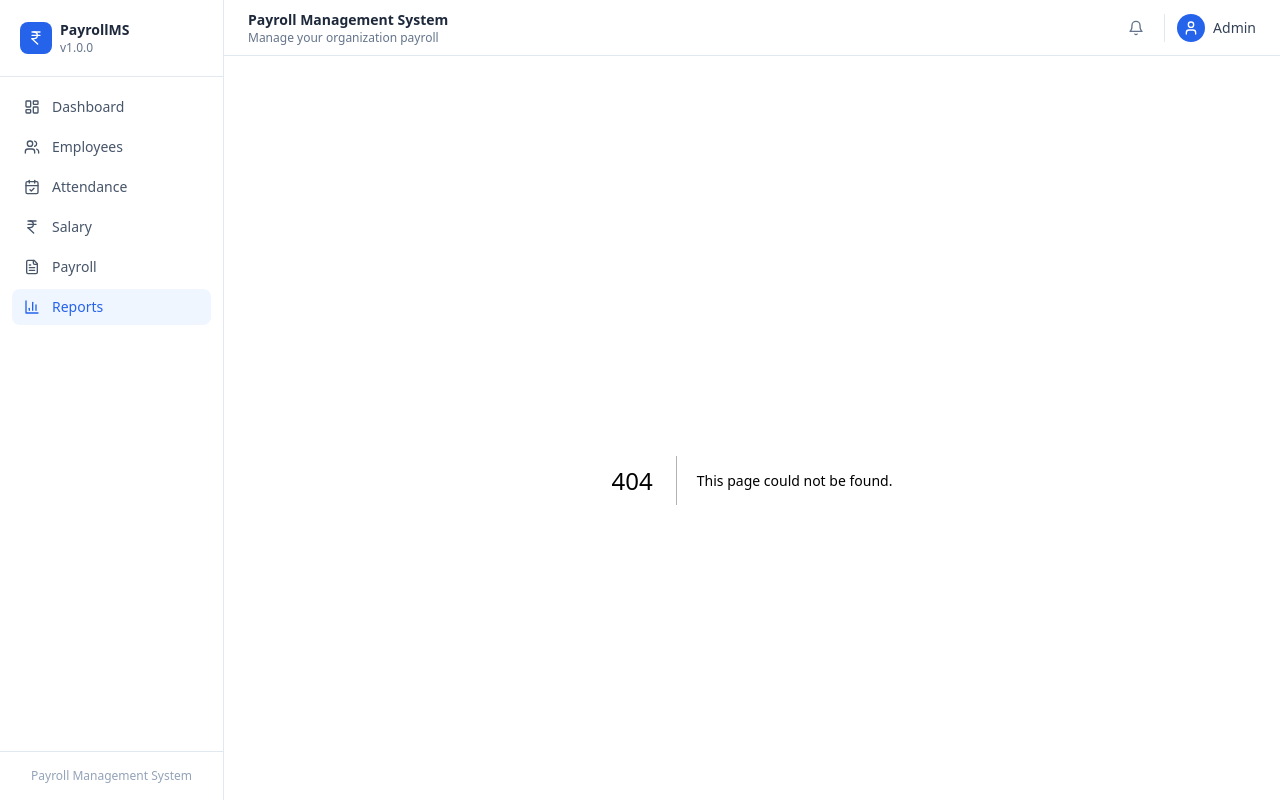
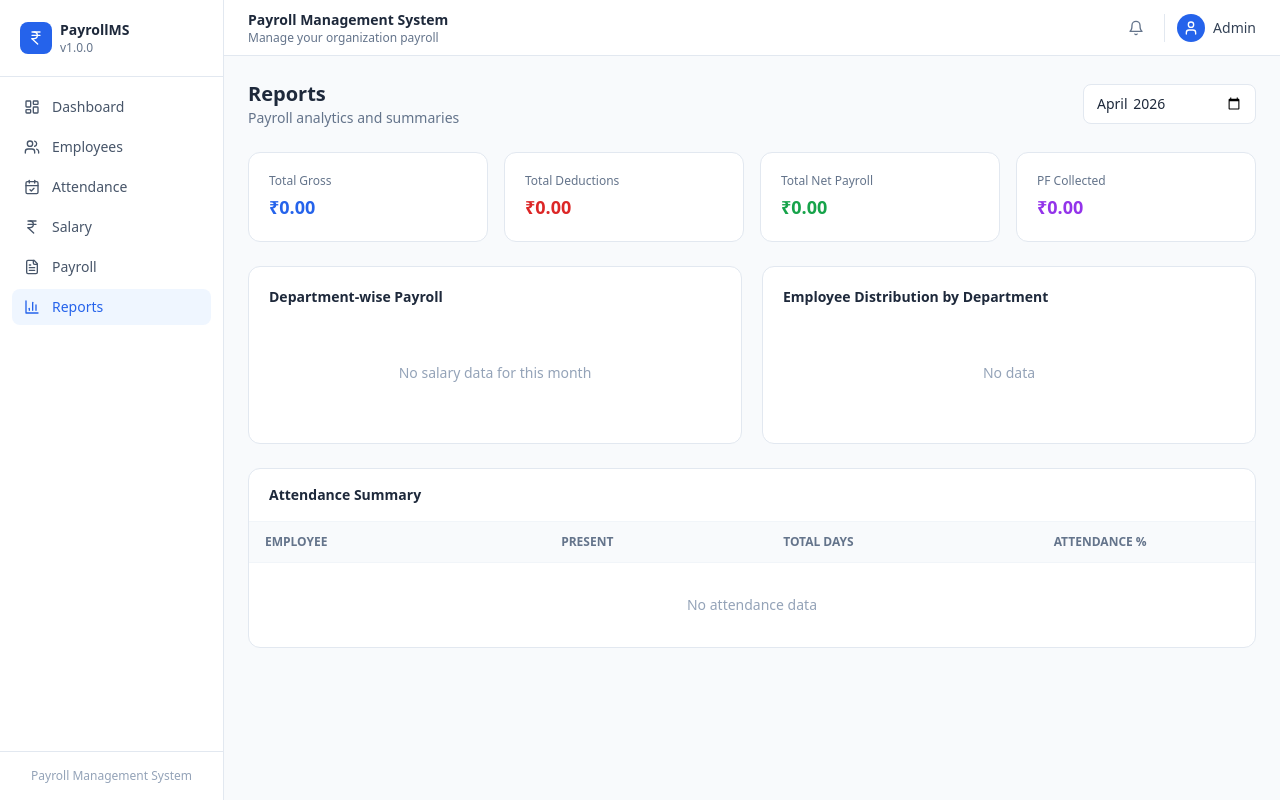
Before and after one commit to sohamukute/payroll-system, a Next.js app in the folder frontend/: page /reports in a window 1280 px wide. Before the commit this address had no page. Built offline with nearby package versions, Linux system fonts and the light colour scheme.

Commit message:
added reports page

```diff
--- /dev/null
+++ b/frontend/app/reports/page.tsx
@@ -0,0 +1,148 @@
+'use client';
+import { useEffect, useState } from 'react';
+import { getEmployees, getSalariesForMonth, getAttendanceForMonth } from '@/lib/store';
+import { Salary, Employee } from '@/lib/types';
+import { formatCurrency, getCurrentMonth } from '@/lib/utils';
+import {
+  BarChart, Bar, XAxis, YAxis, Tooltip, ResponsiveContainer,
+  PieChart, Pie, Cell, Legend
+} from 'recharts';
+
+const COLORS = ['#2563eb', '#16a34a', '#ea580c', '#7c3aed', '#0891b2', '#be185d'];
+
+export default function ReportsPage() {
+  const [month, setMonth] = useState(getCurrentMonth());
+  const [employees, setEmployees] = useState<Employee[]>([]);
+  const [salaries, setSalaries] = useState<Salary[]>([]);
+
+  useEffect(() => {
+    setEmployees(getEmployees());
+    setSalaries(getSalariesForMonth(month));
+  }, [month]);
+
+  const deptSalary: Record<string, number> = {};
+  const deptCount: Record<string, number> = {};
+
+  for (const emp of employees) {
+    const sal = salaries.find(s => s.employeeId === emp.id);
+    if (!deptSalary[emp.department]) { deptSalary[emp.department] = 0; deptCount[emp.department] = 0; }
+    if (sal) deptSalary[emp.department] += sal.netSalary;
+    deptCount[emp.department] = (deptCount[emp.department] ?? 0) + 1;
+  }
+
+  const deptBarData = Object.entries(deptSalary).map(([dept, total]) => ({
+    dept, total: Math.round(total),
+  }));
+
+  const deptPieData = Object.entries(deptCount).map(([name, value]) => ({ name, value }));
+
+  const totalGross = salaries.reduce((s, x) => s + x.totalEarnings, 0);
+  const totalDeductions = salaries.reduce((s, x) => s + x.totalDeductions, 0);
+  const totalNet = salaries.reduce((s, x) => s + x.netSalary, 0);
+  const totalPF = salaries.reduce((s, x) => s + x.providentFund, 0);
+  const totalTax = salaries.reduce((s, x) => s + x.incomeTax, 0);
+
+  const attStats = employees.slice(0, 5).map(emp => {
+    const att = getAttendanceForMonth(emp.id, month);
+    const present = att.filter(a => a.status === 'PRESENT').length;
+    const total = att.length;
+    return { name: emp.firstName, present, total, pct: total ? Math.round((present / total) * 100) : 0 };
+  });
+
+  return (
+    <div className="space-y-6">
+      <div className="flex items-center justify-between">
+        <div>
+          <h2 className="text-xl font-bold text-slate-800">Reports</h2>
+          <p className="text-sm text-slate-500">Payroll analytics and summaries</p>
+        </div>
+        <input type="month" value={month} onChange={e => setMonth(e.target.value)}
+          className="px-3 py-2 text-sm border border-slate-200 rounded-lg focus:outline-none focus:ring-2 focus:ring-blue-500" />
+      </div>
+
+      <div className="grid grid-cols-2 lg:grid-cols-4 gap-4">
+        {[
+          ['Total Gross', totalGross, 'text-blue-600'],
+          ['Total Deductions', totalDeductions, 'text-red-600'],
+          ['Total Net Payroll', totalNet, 'text-green-600'],
+          ['PF Collected', totalPF, 'text-purple-600'],
+        ].map(([label, val, cls]) => (
+          <div key={label as string} className="bg-white rounded-xl border border-slate-200 p-5">
+            <p className="text-xs text-slate-500 mb-1">{label}</p>
+            <p className={`text-lg font-bold ${cls}`}>{formatCurrency(val as number)}</p>
+          </div>
+        ))}
+      </div>
+
+      <div className="grid grid-cols-1 lg:grid-cols-2 gap-5">
+        <div className="bg-white rounded-xl border border-slate-200 p-5">
+          <h3 className="text-sm font-semibold text-slate-800 mb-4">Department-wise Payroll</h3>
+          {deptBarData.length === 0 ? (
+            <p className="text-sm text-slate-400 text-center py-10">No salary data for this month</p>
+          ) : (
+            <ResponsiveContainer width="100%" height={220}>
+              <BarChart data={deptBarData} margin={{ top: 4, right: 4, left: 10, bottom: 4 }}>
+                <XAxis dataKey="dept" tick={{ fontSize: 11 }} />
+                <YAxis tick={{ fontSize: 11 }} tickFormatter={v => `${(v / 1000).toFixed(0)}k`} />
+                <Tooltip formatter={(v: number) => formatCurrency(v)} />
+                <Bar dataKey="total" fill="#2563eb" radius={[4, 4, 0, 0]} />
+              </BarChart>
+            </ResponsiveContainer>
+          )}
+        </div>
+
+        <div className="bg-white rounded-xl border border-slate-200 p-5">
+          <h3 className="text-sm font-semibold text-slate-800 mb-4">Employee Distribution by Department</h3>
+          {deptPieData.length === 0 ? (
+            <p className="text-sm text-slate-400 text-center py-10">No data</p>
+          ) : (
+            <ResponsiveContainer width="100%" height={220}>
+              <PieChart>
+                <Pie data={deptPieData} dataKey="value" nameKey="name" cx="50%" cy="50%" outerRadius={80} label>
+                  {deptPieData.map((_, i) => <Cell key={i} fill={COLORS[i % COLORS.length]} />)}
+                </Pie>
+                <Legend />
+              </PieChart>
+            </ResponsiveContainer>
+          )}
+        </div>
+      </div>
+
+      <div className="bg-white rounded-xl border border-slate-200 overflow-hidden">
+        <div className="px-5 py-4 border-b border-slate-100">
+          <h3 className="text-sm font-semibold text-slate-800">Attendance Summary</h3>
+        </div>
+        <table className="w-full text-sm">
+          <thead>
+            <tr className="border-b border-slate-100 bg-slate-50">
+              <th className="text-left px-4 py-3 text-xs font-semibold text-slate-500 uppercase">Employee</th>
+              <th className="text-center px-4 py-3 text-xs font-semibold text-slate-500 uppercase">Present</th>
+              <th className="text-center px-4 py-3 text-xs font-semibold text-slate-500 uppercase">Total Days</th>
+              <th className="text-center px-4 py-3 text-xs font-semibold text-slate-500 uppercase">Attendance %</th>
+            </tr>
+          </thead>
+          <tbody>
+            {attStats.length === 0 && (
+              <tr><td colSpan={4} className="text-center py-8 text-slate-400">No attendance data</td></tr>
+            )}
+            {attStats.map(a => (
+              <tr key={a.name} className="border-b border-slate-50">
+                <td className="px-4 py-3 font-medium text-slate-800">{a.name}</td>
+                <td className="px-4 py-3 text-center">{a.present}</td>
+                <td className="px-4 py-3 text-center">{a.total}</td>
+                <td className="px-4 py-3 text-center">
+                  <div className="flex items-center gap-2">
+                    <div className="flex-1 bg-slate-100 rounded-full h-1.5">
+                      <div className="h-1.5 bg-green-500 rounded-full" style={{ width: `${a.pct}%` }} />
+                    </div>
+                    <span className="text-xs text-slate-600">{a.pct}%</span>
+                  </div>
+                </td>
+              </tr>
+            ))}
+          </tbody>
+        </table>
+      </div>
+    </div>
+  );
+}
```
